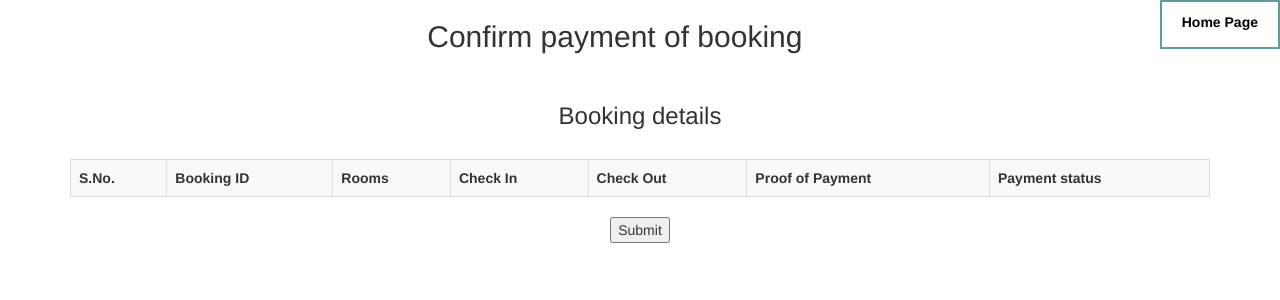
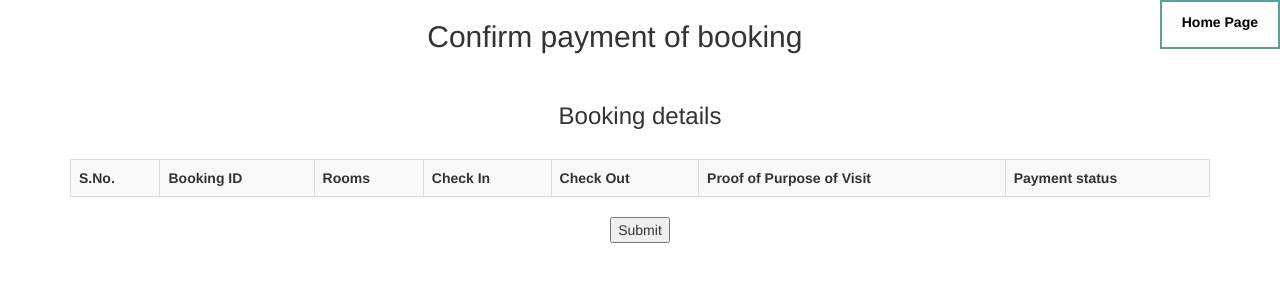
Before and after one commit to AnirbanNandi/Guest-House-Portal, a PHP site: page /pending.php in a window 1280 px wide. Shown: the top 300 px of the page. Run offline with PHP 8.4, Linux system fonts and the light colour scheme; a user stored in the database is signed in; data comes from the database, SQL or seed files in the repository; lists and menus that the app fills with data are empty.

Commit message:
Updated pending.php

```diff
--- a/pending.php
+++ b/pending.php
@@ -50,7 +50,7 @@ if (empty(($_SESSION['username']))) {
                         <th>Rooms</th>
                         <th>Check In</th>
                         <th>Check Out</th>
-                        <th>Proof of Payment</th>
+                        <th>Proof of Purpose of Visit</th>
                         <th>Payment status</th>
                     </tr>
                     <?php
```
